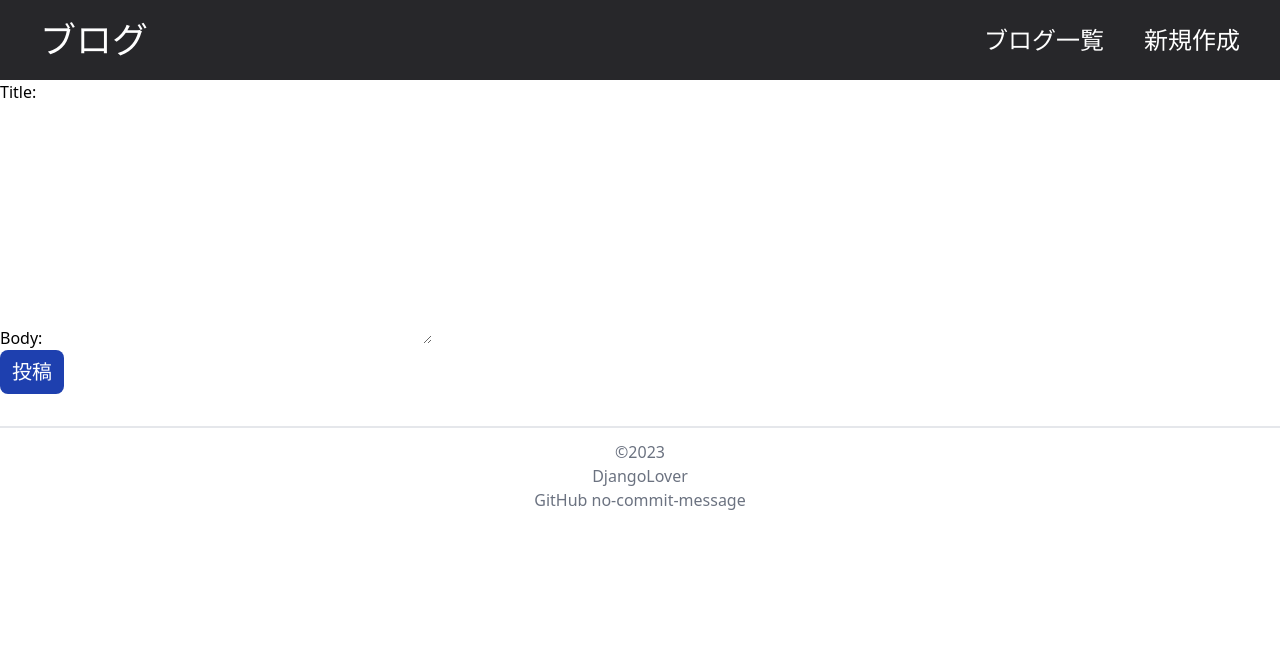
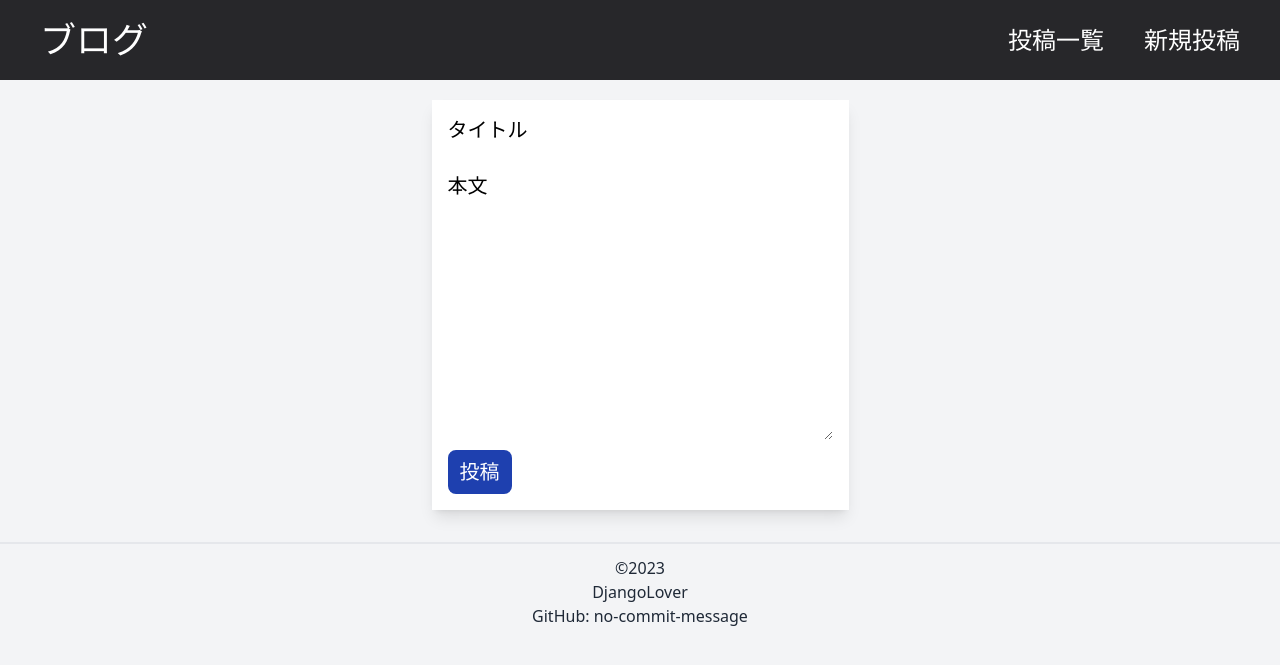
Before and after one commit to no-commit-message/Blog, a Django app: page /create/ in a window 1280 px wide. Shown: the top 665 px of the page. Run offline with Django 4.2, Linux system fonts and the light colour scheme; some libraries are stand-ins or nearby versions.

Commit message:
Create design

```diff
--- a/MyBlog/blog/templates/blog/base.html
+++ b/MyBlog/blog/templates/blog/base.html
@@ -6,23 +6,23 @@
     <title>Document</title>
     <script src="https://cdn.tailwindcss.com"></script>
   </head>
-  <body>
+  <body class="bg-gray-100">
     <header>
       <nav class="flex justify-between bg-zinc-800 w-full text-white h-20 items-center">
         <h1 class="m-10 text-4xl">ブログ</h1>
         <ul class="flex space-x-10 m-10 text-2xl">
-          <li><a href="{% url 'index' %}">ブログ一覧</a></li>
-          <li><a href="{% url 'create' %}">新規作成</a></li>
+          <li class="hover:underline transition"><a href="{% url 'index' %}">投稿一覧</a></li>
+          <li class="hover:underline transition"><a href="{% url 'create' %}">新規投稿</a></li>
         </ul>
       </nav>
     </header>
     {% block content %}
     {% endblock %}
-    <footer class="text-center text-gray-500 border-t-2 pt-3 mt-8">
+    <footer class="text-center text-gray-800 border-t-2 pt-3 mt-8">
       <p>©︎2023</p>
       <p>DjangoLover</p>
-      <a href="https://github.com/no-commit-message" target="_blank" rel="noopener noreferrer">
-        GitHub no-commit-message
+      <a href="https://github.com/no-commit-message" target="_blank" rel="noopener noreferrer" class="hover:underline transition">
+        GitHub: no-commit-message
       </a>
     </footer>
   </body>
--- a/MyBlog/blog/templates/blog/post_form.html
+++ b/MyBlog/blog/templates/blog/post_form.html
@@ -1,10 +1,17 @@
 {% extends "blog/base.html" %}
 {% block content %}
-<form method="post">
-  {% csrf_token %}
-  {{ form.as_p }}
-  <button type="submit" class="bg-blue-800 py-2 px-3 text-white rounded-lg hover:bg-blue-900 transition text-xl">
-    投稿
-  </button>
-</form>
+<div class="flex justify-center">
+  <div class="bg-white inline-block mx-auto p-4 mt-5 shadow-lg">
+    <form>
+      {% csrf_token %}
+      <p class="text-xl">タイトル</p>
+      <p>{{ form.title }}</p>
+      <p class="text-xl mt-1">本文</p>
+      <p>{{ form.body }}</p>
+      <button type="submit" class="bg-blue-800 py-2 px-3 text-white rounded-lg hover:bg-blue-900 transition text-xl block mt-1">
+        投稿
+      </button>
+    </form>
+  </div>
+</div>
 {% endblock %}
```
Also changed, not shown: MyBlog/blog/templates/blog/post_list.html (+8 -4 lines), MyBlog/db.sqlite3.
